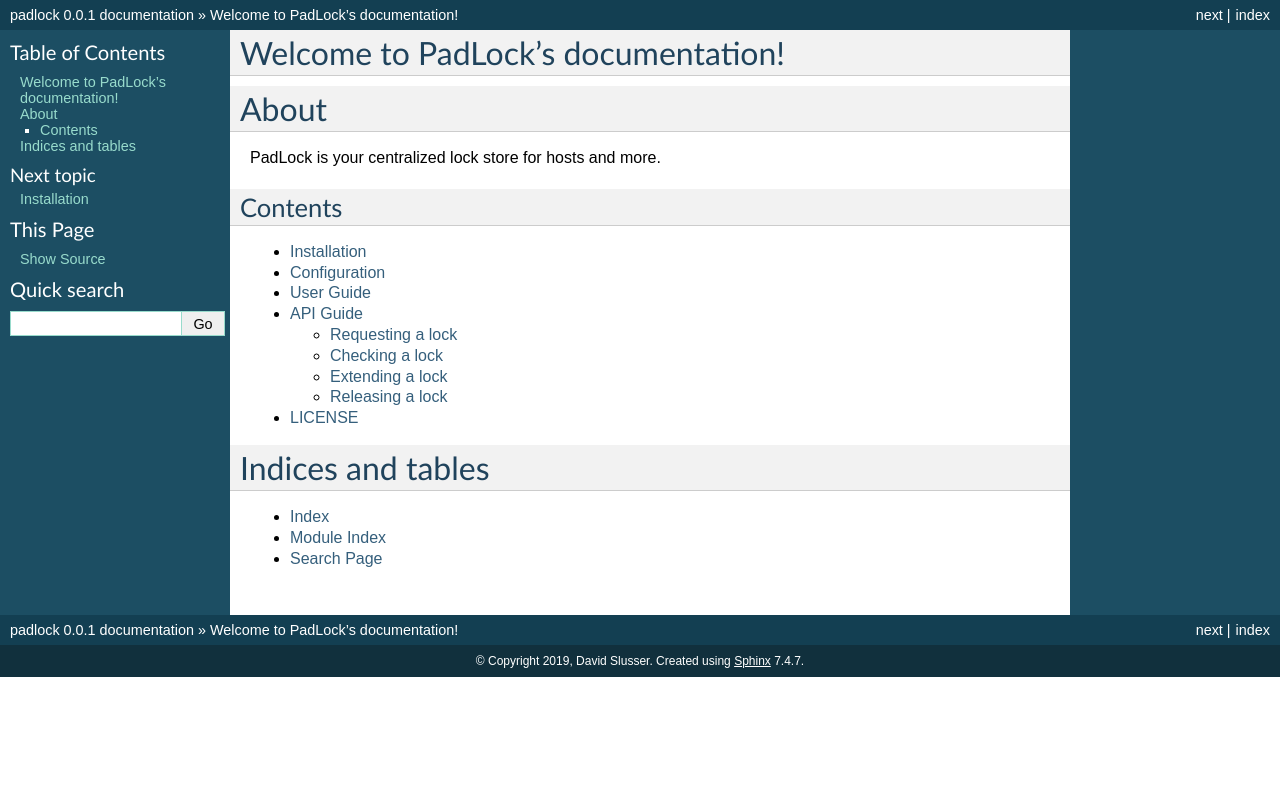
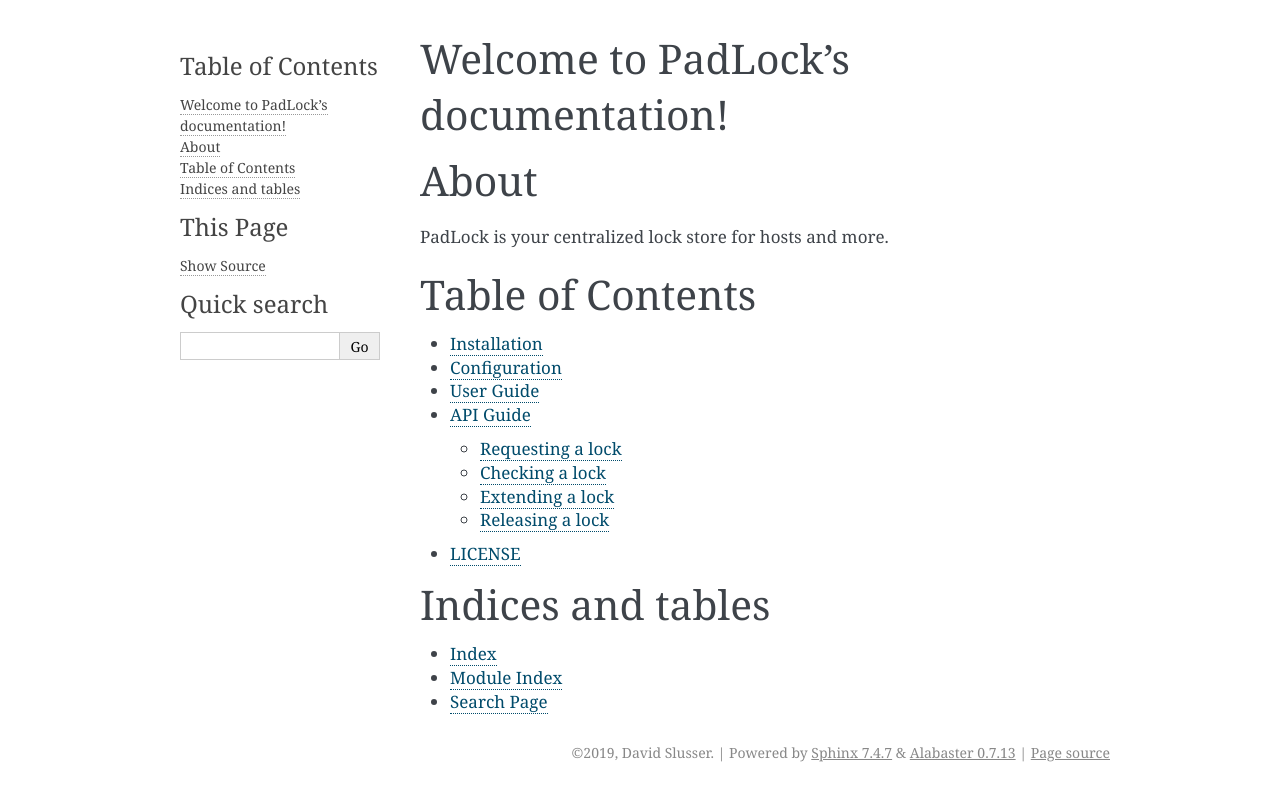
Before and after one commit to davidslusser/padlock, a Sphinx documentation site: the page built from docs/source/index.rst, in a window 1280 px wide. Shown: the top 801 px of the page. Built offline with Sphinx 7.4.7, drawn with Linux system fonts in a browser that asks for light colours; part of the change alters nothing that is shown.

```diff
--- a/docs/source/conf.py
+++ b/docs/source/conf.py
@@ -1,7 +1,9 @@
+# -*- coding: utf-8 -*-
+#
 # Configuration file for the Sphinx documentation builder.
 #
-# This file only contains a selection of the most common options. For a full
-# list see the documentation:
+# This file does only contain a selection of the most common options. For a
+# full list see the documentation:
 # http://www.sphinx-doc.org/en/master/config
 
 # -- Path setup --------------------------------------------------------------
@@ -21,11 +23,17 @@ project = 'padlock'
 copyright = '2019, David Slusser'
 author = 'David Slusser'
 
+# The short X.Y version
+version = ''
 # The full version, including alpha/beta/rc tags
 release = '0.0.1'
 
 
 # -- General configuration ---------------------------------------------------
+
+# If your documentation needs a minimal Sphinx version, state it here.
+#
+# needs_sphinx = '1.0'
 
 # Add any Sphinx extension module names here, as strings. They can be
 # extensions coming with Sphinx (named 'sphinx.ext.*') or your custom
@@ -36,10 +44,29 @@ extensions = [
 # Add any paths that contain templates here, relative to this directory.
 templates_path = ['_templates']
 
+# The suffix(es) of source filenames.
+# You can specify multiple suffix as a list of string:
+#
+# source_suffix = ['.rst', '.md']
+source_suffix = '.rst'
+
+# The master toctree document.
+master_doc = 'index'
+
+# The language for content autogenerated by Sphinx. Refer to documentation
+# for a list of supported languages.
+#
+# This is also used if you do content translation via gettext catalogs.
+# Usually you set "language" from the command line for these cases.
+language = None
+
 # List of patterns, relative to source directory, that match files and
 # directories to ignore when looking for source files.
 # This pattern also affects html_static_path and html_extra_path.
 exclude_patterns = []
+
+# The name of the Pygments (syntax highlighting) style to use.
+pygments_style = None
 
 
 # -- Options for HTML output -------------------------------------------------
@@ -47,10 +74,100 @@ exclude_patterns = []
 # The theme to use for HTML and HTML Help pages.  See the documentation for
 # a list of builtin themes.
 #
-# html_theme = 'alabaster'
-html_theme = "classic"
+html_theme = 'alabaster'
+
+# Theme options are theme-specific and customize the look and feel of a theme
+# further.  For a list of options available for each theme, see the
+# documentation.
+#
+# html_theme_options = {}
 
 # Add any paths that contain custom static files (such as style sheets) here,
 # relative to this directory. They are copied after the builtin static files,
 # so a file named "default.css" will overwrite the builtin "default.css".
 html_static_path = ['_static']
+
+# Custom sidebar templates, must be a dictionary that maps document names
+# to template names.
+#
+# The default sidebars (for documents that don't match any pattern) are
+# defined by theme itself.  Builtin themes are using these templates by
+# default: ``['localtoc.html', 'relations.html', 'sourcelink.html',
+# 'searchbox.html']``.
+#
+# html_sidebars = {}
+
+
+# -- Options for HTMLHelp output ---------------------------------------------
+
+# Output file base name for HTML help builder.
+htmlhelp_basename = 'padlockdoc'
+
+
+# -- Options for LaTeX output ------------------------------------------------
+
+latex_elements = {
+    # The paper size ('letterpaper' or 'a4paper').
+    #
+    # 'papersize': 'letterpaper',
+
+    # The font size ('10pt', '11pt' or '12pt').
+    #
+    # 'pointsize': '10pt',
+
+    # Additional stuff for the LaTeX preamble.
+    #
+    # 'preamble': '',
+
+    # Latex figure (float) alignment
+    #
+    # 'figure_align': 'htbp',
+}
+
+# Grouping the document tree into LaTeX files. List of tuples
+# (source start file, target name, title,
+#  author, documentclass [howto, manual, or own class]).
+latex_documents = [
+    (master_doc, 'padlock.tex', 'padlock Documentation',
+     'David Slusser', 'manual'),
+]
+
+
+# -- Options for manual page output ------------------------------------------
+
+# One entry per manual page. List of tuples
+# (source start file, name, description, authors, manual section).
+man_pages = [
+    (master_doc, 'padlock', 'padlock Documentation',
+     [author], 1)
+]
+
+
+# -- Options for Texinfo output ----------------------------------------------
+
+# Grouping the document tree into Texinfo files. List of tuples
+# (source start file, target name, title, author,
+#  dir menu entry, description, category)
+texinfo_documents = [
+    (master_doc, 'padlock', 'padlock Documentation',
+     author, 'padlock', 'One line description of project.',
+     'Miscellaneous'),
+]
+
+
+# -- Options for Epub output -------------------------------------------------
+
+# Bibliographic Dublin Core info.
+epub_title = project
+
+# The unique identifier of the text. This can be a ISBN number
+# or the project homepage.
+#
+# epub_identifier = ''
+
+# A unique identification for the text.
+#
+# epub_uid = ''
+
+# A list of files that should not be packed into the epub file.
+epub_exclude_files = ['search.html']
--- a/docs/source/index.rst
+++ b/docs/source/index.rst
@@ -6,8 +6,8 @@ About
 PadLock is your centralized lock store for hosts and more.
 
 
-Contents
-^^^^^^^^
+Table of Contents
+=================
 
 .. toctree::
    :maxdepth: 2
```
Also changed, not shown: 3 other files.
